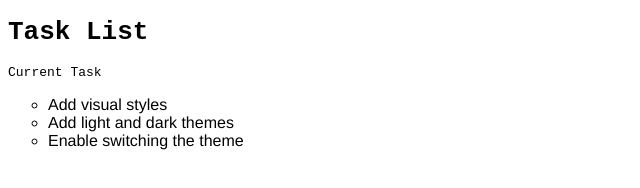
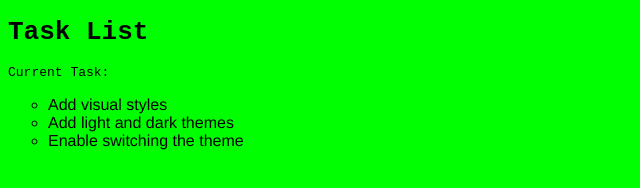
Before and after one commit to Santosds/SITE-SIMPLES, a plain HTML site: page index.html in a window 1280 px wide. Shown: the whole page, without its empty margins (0-640 px from the left). Drawn offline with Linux system fonts and the light colour scheme.

Commit message:
alterando html

```diff
--- a/index.html
+++ b/index.html
@@ -7,9 +7,9 @@
     <title>Simple website</title>
     <link rel="stylesheet" href="main.css">
 </head>
-<body>
+<body class="light-theme">
     <h1>Task List</h1>
-    <p id="msg">Current Task</p>
+    <p id="msg">Current Task:</p>
     <ul>
         <li class="List">Add visual styles</li>
         <li class="List">Add light and dark themes</li>
```
